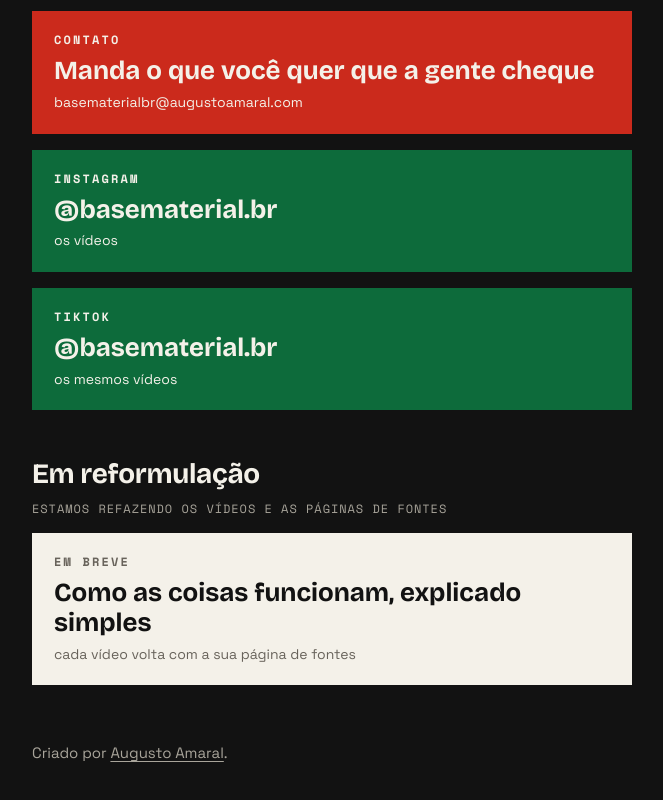
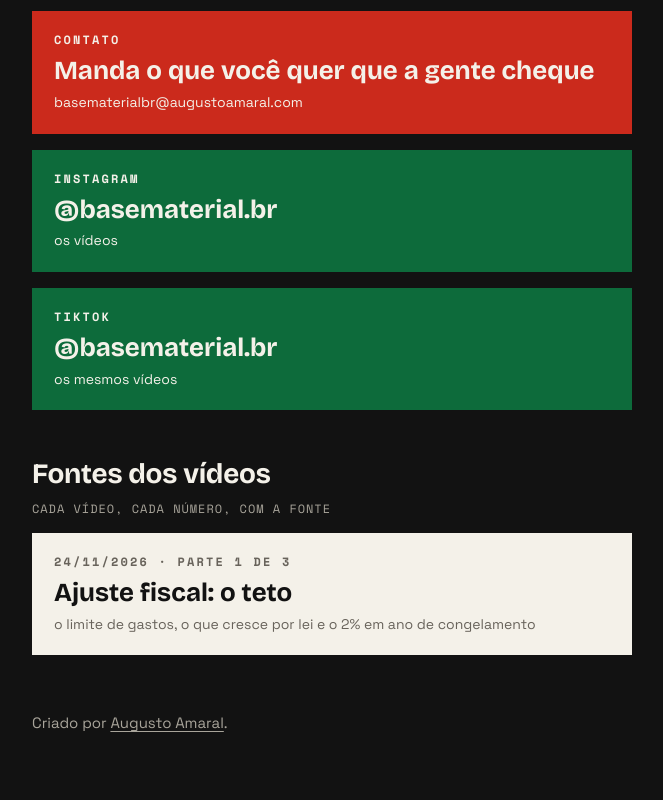
Before and after one commit to AugustoAmaral/basematerial-site, a plain HTML site: page index.html in a window 1280 px wide. Shown: the part 420-1220 px from the top of the page, without its empty margins (308-971 px from the left). Drawn offline with Linux system fonts and the light colour scheme.

Commit message:
Home: link the ajuste fiscal sources page

```diff
--- a/index.html
+++ b/index.html
@@ -44,13 +44,13 @@
     <span class="sub2">os mesmos vídeos</span>
   </a>
 
-  <h2>Em reformulação<small>estamos refazendo os vídeos e as páginas de fontes</small></h2>
+  <h2>Fontes dos vídeos<small>cada vídeo, cada número, com a fonte</small></h2>
 
-  <div class="block paper">
-    <span class="kicker">em breve</span>
-    <strong>Como as coisas funcionam, explicado simples</strong>
-    <span class="sub2">cada vídeo volta com a sua página de fontes</span>
-  </div>
+  <a class="block paper" href="/fontes/ajuste-fiscal/">
+    <span class="kicker">24/11/2026 · parte 1 de 3</span>
+    <strong>Ajuste fiscal: o teto</strong>
+    <span class="sub2">o limite de gastos, o que cresce por lei e o 2% em ano de congelamento</span>
+  </a>
 
   <footer>
     <p>Criado por <a href="https://augustoamaral.com">Augusto Amaral</a>.</p>
```
